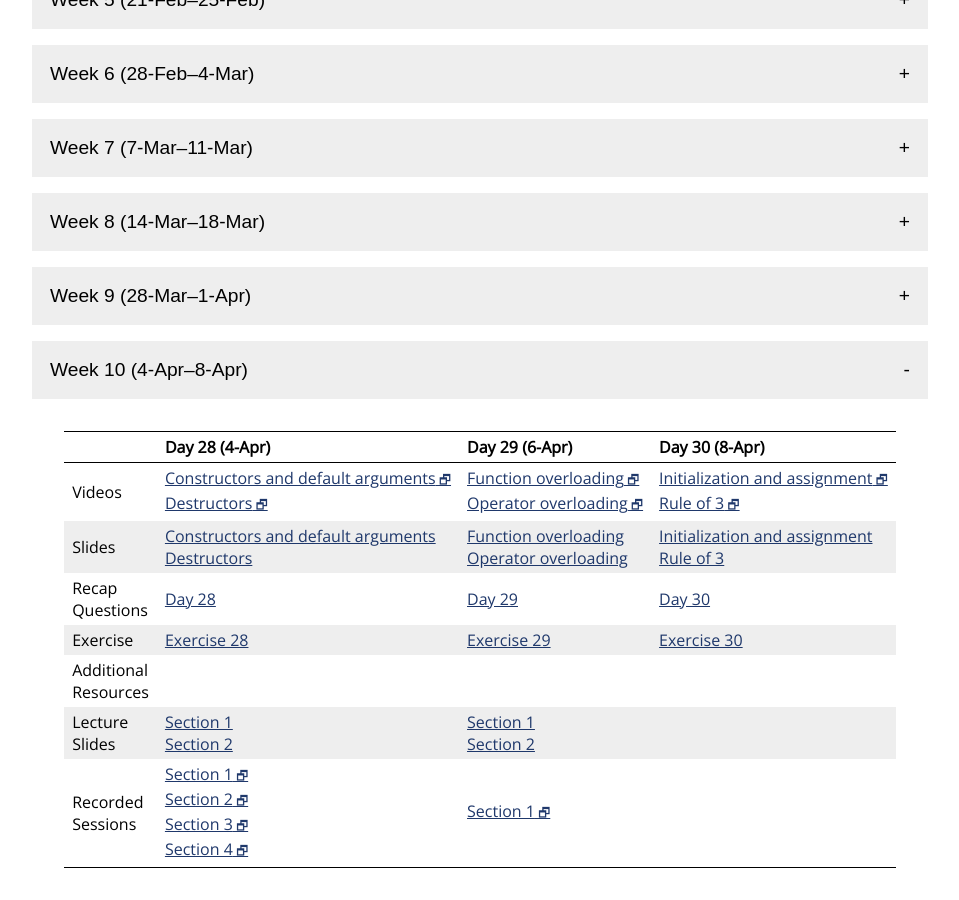
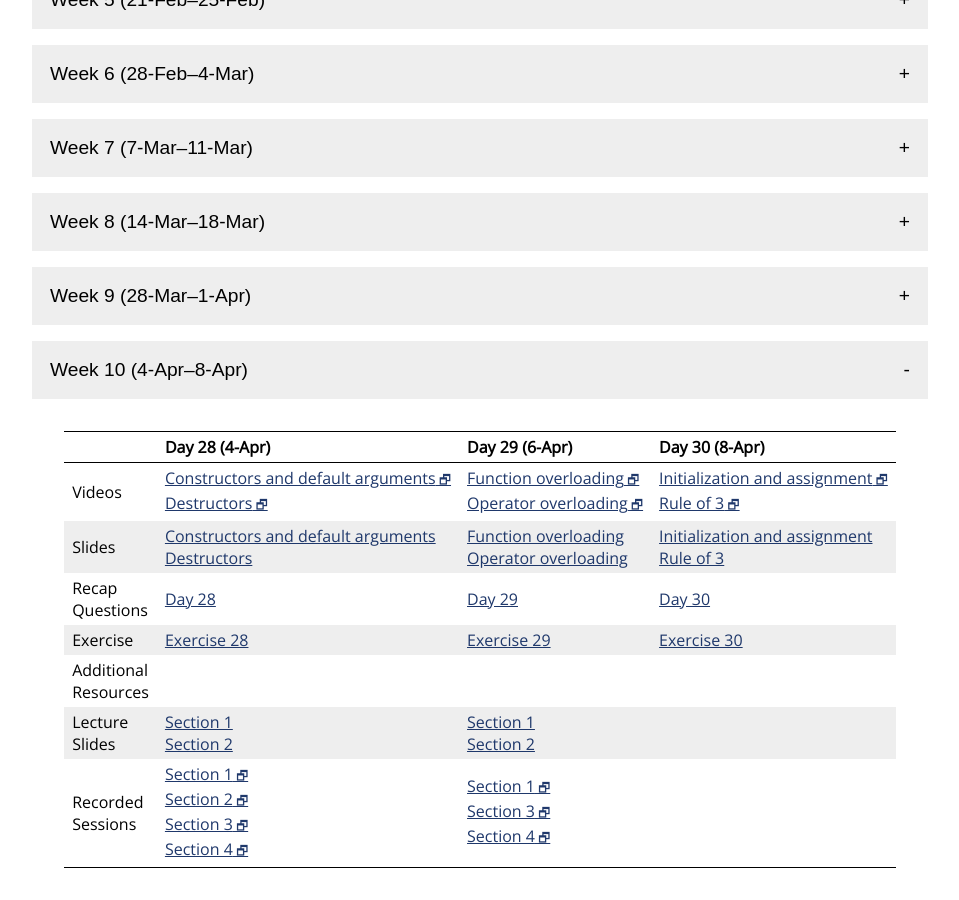
Before and after one commit to jhu-ip/cs220-s22, a Jekyll site: the page built from material.md, in a window 1280 px wide and 900 px high, scrolled down 596 px. Shown: the whole window, without its empty margins (160-1119 px from the left). Built offline with Jekyll 4.4.1, drawn with Linux system fonts in a browser that asks for light colours; some web fonts are replaced.

Commit message:
added recordings for wed apr 6 sections 03 and 04

```diff
--- a/material.csv
+++ b/material.csv
@@ -326,9 +326,11 @@
 10,2,6-Apr,Slides,Operator overloading,slides/day29_operator_overloading.pdf
 10,2,6-Apr,Recap,Day 29,questions/day29.html
 10,2,6-Apr,Exercise,Exercise 29,exercise/ex29.html
-10,2,6-Apr,LectureSlides,"Section 1",slides/sec01/day29_notes.pdf
+10,2,6-Apr,LectureSlides,Section 1,slides/sec01/day29_notes.pdf
 10,2,6-Apr,LectureSlides,Section 2,slides/sec02/29.pdf
-10,2,6-Apr,Recording,"Section 1",https://jh.hosted.panopto.com/Panopto/Pages/Viewer.aspx?id=9f9c0e92-fcd5-4c89-b21a-ae6f013238d7
+10,2,6-Apr,Recording,Section 1,https://jh.hosted.panopto.com/Panopto/Pages/Viewer.aspx?id=9f9c0e92-fcd5-4c89-b21a-ae6f013238d7
+10,2,6-Apr,Recording,Section 3,https://jh.hosted.panopto.com/Panopto/Pages/Viewer.aspx?id=e3bdb82b-8193-4d52-90df-ae6f014643be
+10,2,6-Apr,Recording,Section 4,https://jh.hosted.panopto.com/Panopto/Pages/Viewer.aspx?id=3bac23c5-2059-4ef1-83ee-ae6f00fb8f1f
 10,3,8-Apr,Video,Initialization and assignment,https://jh.hosted.panopto.com/Panopto/Pages/Viewer.aspx?id=f9091b95-ab29-46fe-82b8-ae2300279e93
 10,3,8-Apr,Video,Rule of 3,https://jh.hosted.panopto.com/Panopto/Pages/Viewer.aspx?id=181313b7-6b07-400c-addf-ae2300279df3
 10,3,8-Apr,Slides,Initialization and assignment,slides/day30_initialization_assignments.pdf
--- a/material.md
+++ b/material.md
@@ -582,7 +582,7 @@
     <tr>
       <td>Recorded<br>Sessions</td>
       <td><a class='external' target='_blank' href='https://jh.hosted.panopto.com/Panopto/Pages/Viewer.aspx?id=f36da5e4-3441-449d-bdd6-ae6d0125c621'>Section 1</a><br><a class='external' target='_blank' href='https://jh.hosted.panopto.com/Panopto/Pages/Viewer.aspx?id=73b04543-5f0f-441f-85db-ae6d012b8adb'>Section 2</a><br><a class='external' target='_blank' href='https://jh.hosted.panopto.com/Panopto/Pages/Viewer.aspx?id=87c1d1f6-4534-48ea-860f-ae6d01464598'>Section 3</a><br><a class='external' target='_blank' href='https://jh.hosted.panopto.com/Panopto/Pages/Viewer.aspx?id=d3ed4977-7ba2-44d2-a8b9-ae6d00f66279'>Section 4</a></td>
-      <td><a class='external' target='_blank' href='https://jh.hosted.panopto.com/Panopto/Pages/Viewer.aspx?id=9f9c0e92-fcd5-4c89-b21a-ae6f013238d7'>Section 1</a></td>
+      <td><a class='external' target='_blank' href='https://jh.hosted.panopto.com/Panopto/Pages/Viewer.aspx?id=9f9c0e92-fcd5-4c89-b21a-ae6f013238d7'>Section 1</a><br><a class='external' target='_blank' href='https://jh.hosted.panopto.com/Panopto/Pages/Viewer.aspx?id=e3bdb82b-8193-4d52-90df-ae6f014643be'>Section 3</a><br><a class='external' target='_blank' href='https://jh.hosted.panopto.com/Panopto/Pages/Viewer.aspx?id=3bac23c5-2059-4ef1-83ee-ae6f00fb8f1f'>Section 4</a></td>
       <td></td>
     </tr>
   </tbody>
```
